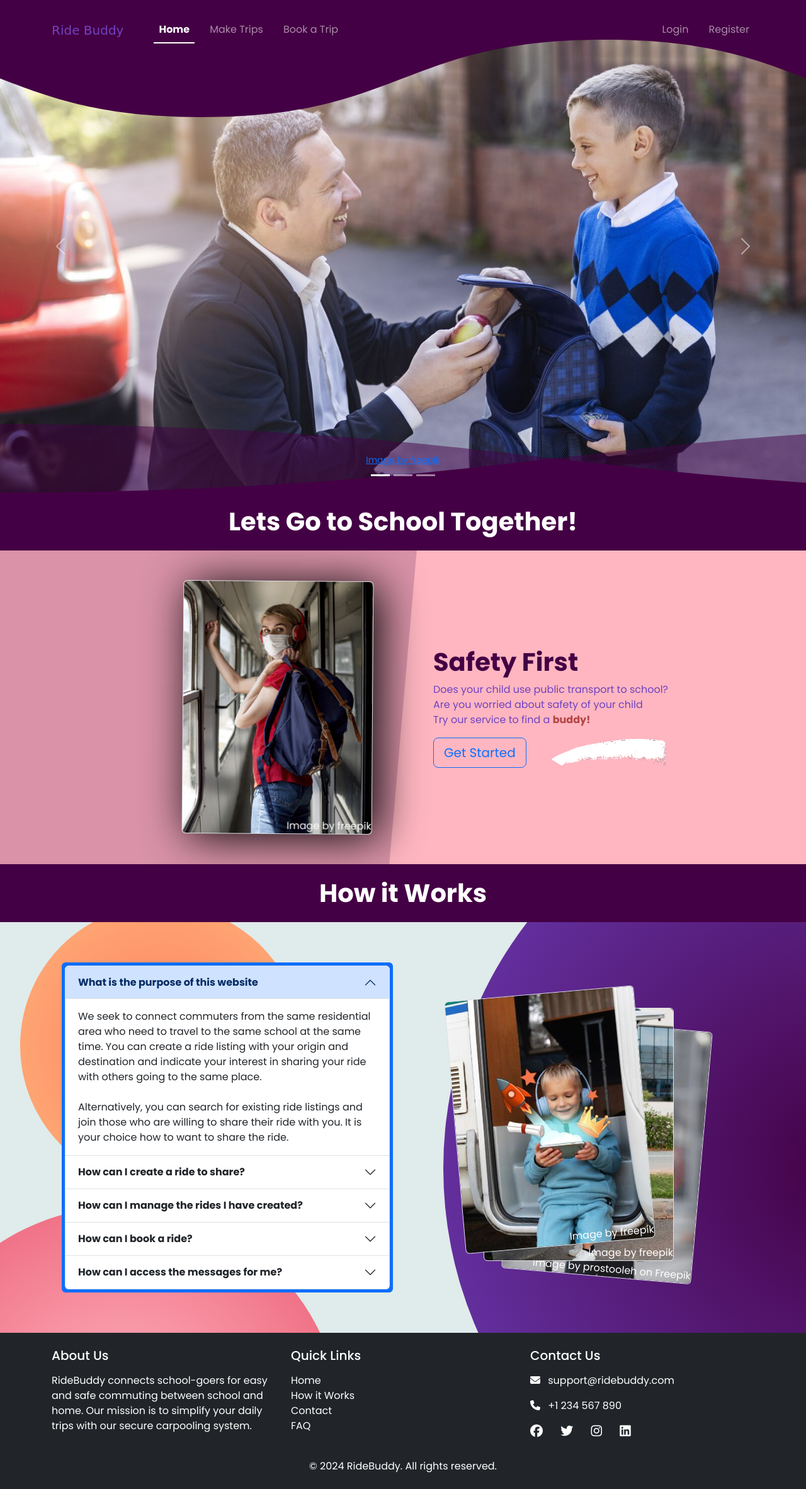
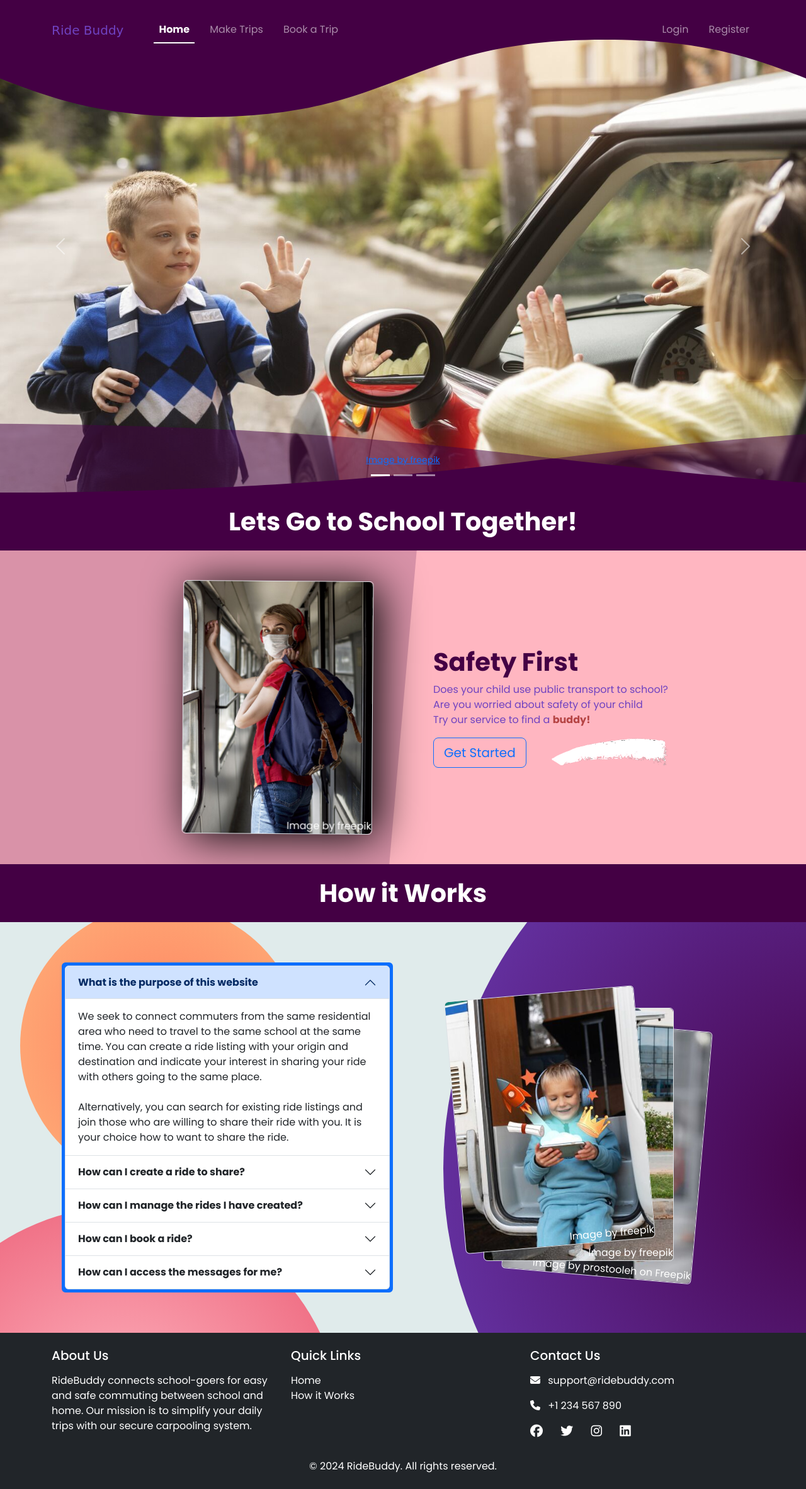
Before and after one commit to shumittaher/RideBuddy, a Django app: page / in a window 1280 px wide. Shown: the whole page at 63% size. Run offline with Django 5.2, Linux system fonts and the light colour scheme; data comes from the database, SQL or seed files in the repository; both versions use the stored data as it was after the commit; some libraries are stand-ins or nearby versions; some web fonts are replaced.

Commit message:
carousel active fixed

```diff
--- a/RideSharing/templates/component_snippets/carousel_item.html
+++ b/RideSharing/templates/component_snippets/carousel_item.html
@@ -1,4 +1,4 @@
-<div class="carousel-item active">
+<div class="carousel-item {% if active %}active{% endif %}">
 
     <div class="mask-container">
 
--- a/RideSharing/templates/component_snippets/faq.html
+++ b/RideSharing/templates/component_snippets/faq.html
@@ -1,4 +1,4 @@
-<div class="container py-5">
+<div class="container py-5" id="faq">
 
     <div class="row row-cols-1 row-cols-md-2 g-0 mx-auto" style="overflow: hidden;">
 
--- a/RideSharing/templates/component_snippets/footer.html
+++ b/RideSharing/templates/component_snippets/footer.html
@@ -14,9 +14,7 @@
                 <h5 class="mb-3">Quick Links</h5>
                 <ul class="list-unstyled">
                     <li><a href="#" class="text-white text-decoration-none">Home</a></li>
-                    <li><a href="#" class="text-white text-decoration-none">How it Works</a></li>
-                    <li><a href="#" class="text-white text-decoration-none">Contact</a></li>
-                    <li><a href="#" class="text-white text-decoration-none">FAQ</a></li>
+                    <li><a href="#faq" class="text-white text-decoration-none">How it Works</a></li>
                 </ul>
             </div>
 
--- a/RideSharing/templates/index.html
+++ b/RideSharing/templates/index.html
@@ -16,7 +16,7 @@
 
     <div class="carousel-inner">
 
-        {% include 'component_snippets/carousel_item.html' with image_link="../static/imgs/hero/front-view-kid-waving-mother-optimized.jpg" image_desc='picture of boy waving at parent' attribute_link='https://www.freepik.com/free-photo/front-view-kid-waving-mother_32518293.htm#fromView=search&page=1&position=0&uuid=d45d65f8-fd7f-42f4-b601-a554f8099044' %}
+        {% include 'component_snippets/carousel_item.html' with image_link="../static/imgs/hero/front-view-kid-waving-mother-optimized.jpg" image_desc='picture of boy waving at parent' attribute_link='https://www.freepik.com/free-photo/front-view-kid-waving-mother_32518293.htm#fromView=search&page=1&position=0&uuid=d45d65f8-fd7f-42f4-b601-a554f8099044' active=True %}
         {% include 'component_snippets/carousel_item.html' with image_link="../static/imgs/hero/side-view-smiley-kid-waving-mother-optimized.jpg" image_desc='picture of boy waving at parent' attribute_link='https://www.freepik.com/free-photo/side-view-smiley-kid-waving-mother_32518316.htm#fromView=search&page=1&position=43&uuid=e07ec81c-fa4b-4919-a4b9-e5508803cf27' %}
         {% include 'component_snippets/carousel_item.html' with image_link="../static/imgs/hero/side-view-father-kid-first-day-school-optimized.jpg" image_desc='picture of boy waving at parent' attribute_link='https://www.freepik.com/free-photo/side-view-father-kid-first-day-school_32518336.htm#fromView=search&page=1&position=15&uuid=d45d65f8-fd7f-42f4-b601-a554f8099044' %}
 
```
Also changed, not shown: db.sqlite3.
